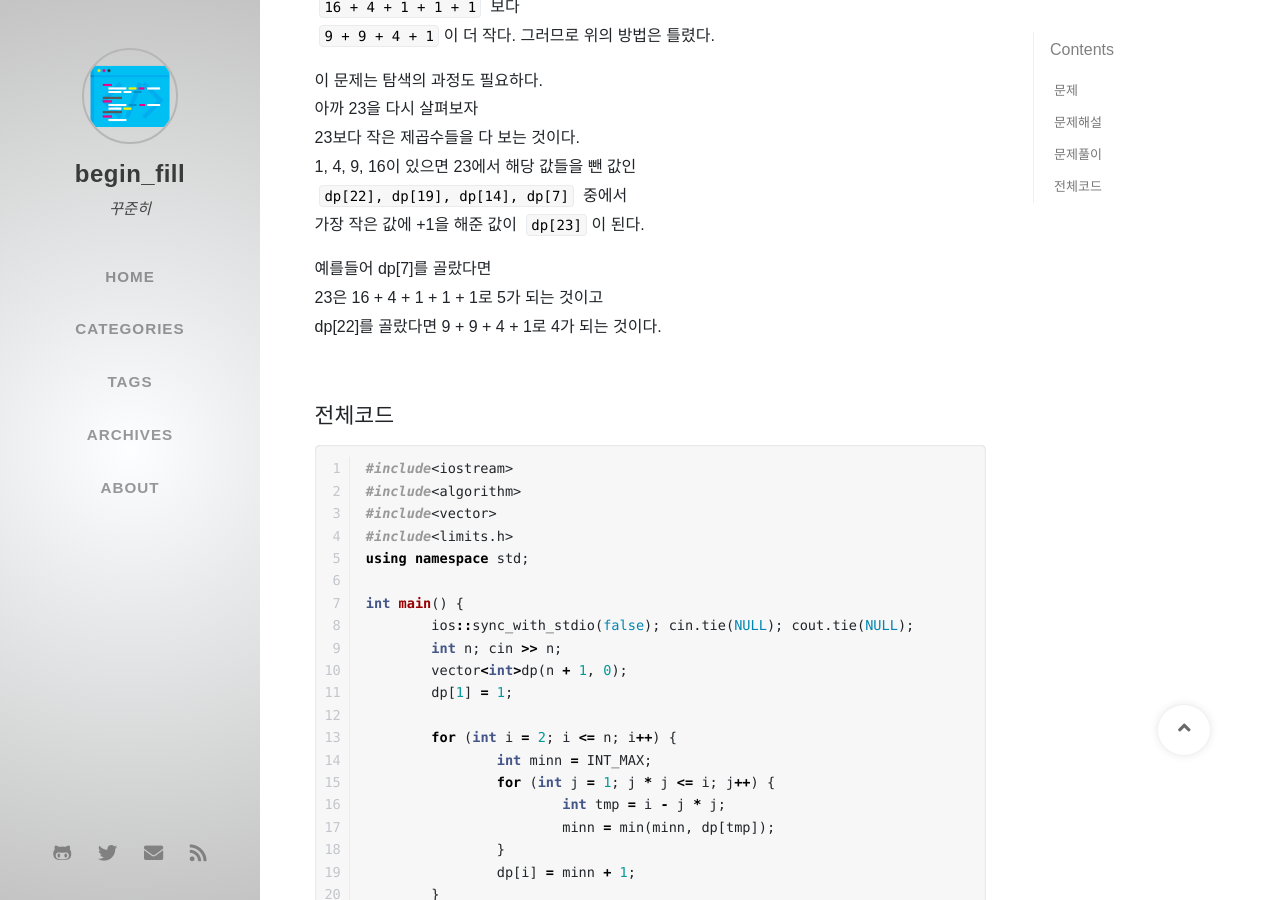
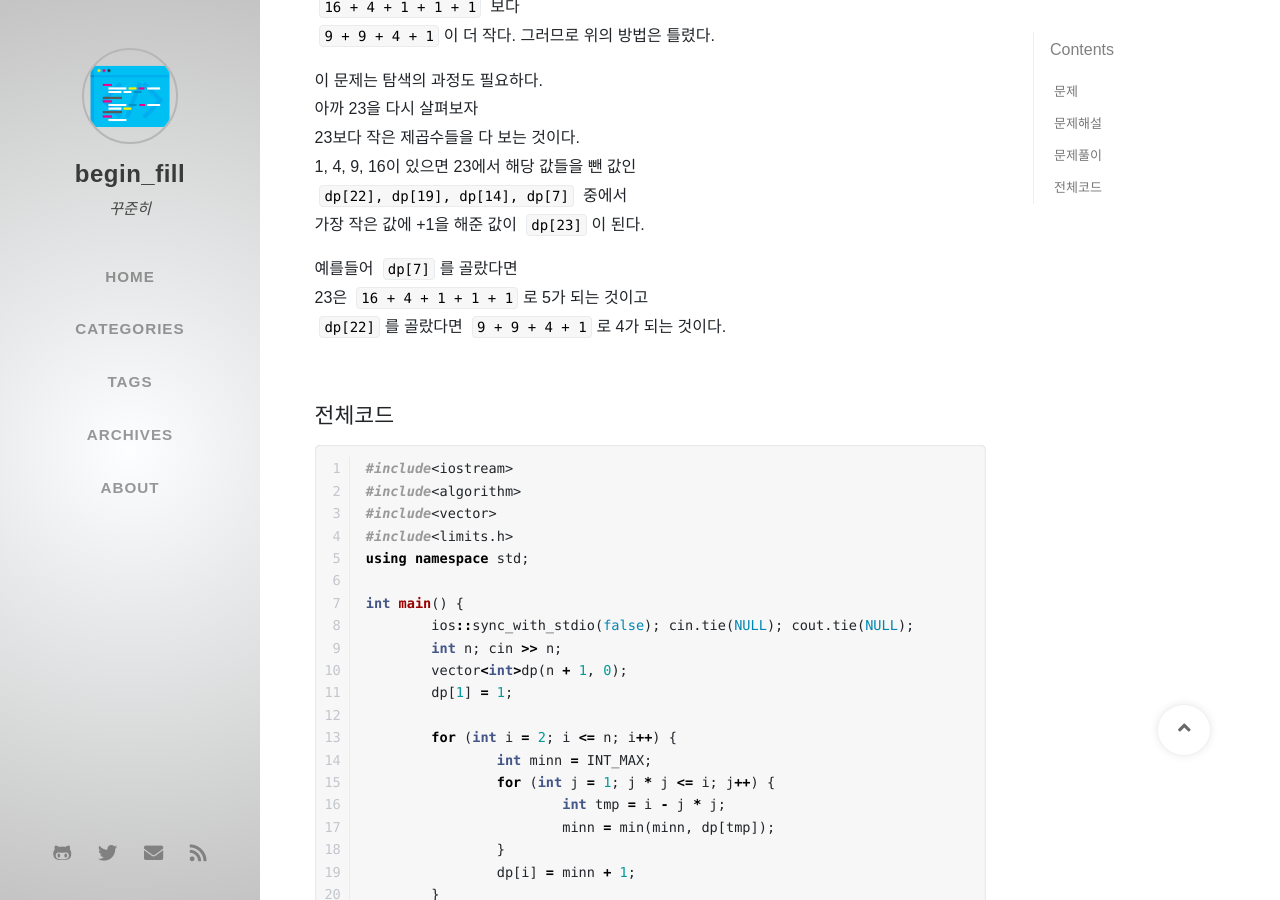
Before and after one commit to ip99202/ip99202.github.io, a Jekyll site: the page built from _posts/2020-08-25-백준-17626-Four-Squares.md, in a window 1280 px wide and 900 px high, scrolled down 744 px. Built offline with Jekyll 4.4.1, drawn with Linux system fonts in a browser that asks for light colours; nearby versions of some CDN libraries; some web fonts are replaced; comment, search, counter and statistics services are not loaded.

```diff
--- a/_posts/2020-08-25-백준-17626-Four-Squares.md
+++ b/_posts/2020-08-25-백준-17626-Four-Squares.md
@@ -33,9 +33,9 @@ tags: [boj, dp]
 `dp[22], dp[19], dp[14], dp[7]` 중에서
 가장 작은 값에 +1을 해준 값이 `dp[23]`이 된다.
 
-예를들어 dp[7]를 골랐다면
-23은 16 + 4 + 1 + 1 + 1로 5가 되는 것이고
-dp[22]를 골랐다면 9 + 9 + 4 + 1로 4가 되는 것이다.
+예를들어 `dp[7]`를 골랐다면
+23은 `16 + 4 + 1 + 1 + 1`로 5가 되는 것이고
+`dp[22]`를 골랐다면 `9 + 9 + 4 + 1`로 4가 되는 것이다.
 <br>
 
 
```
